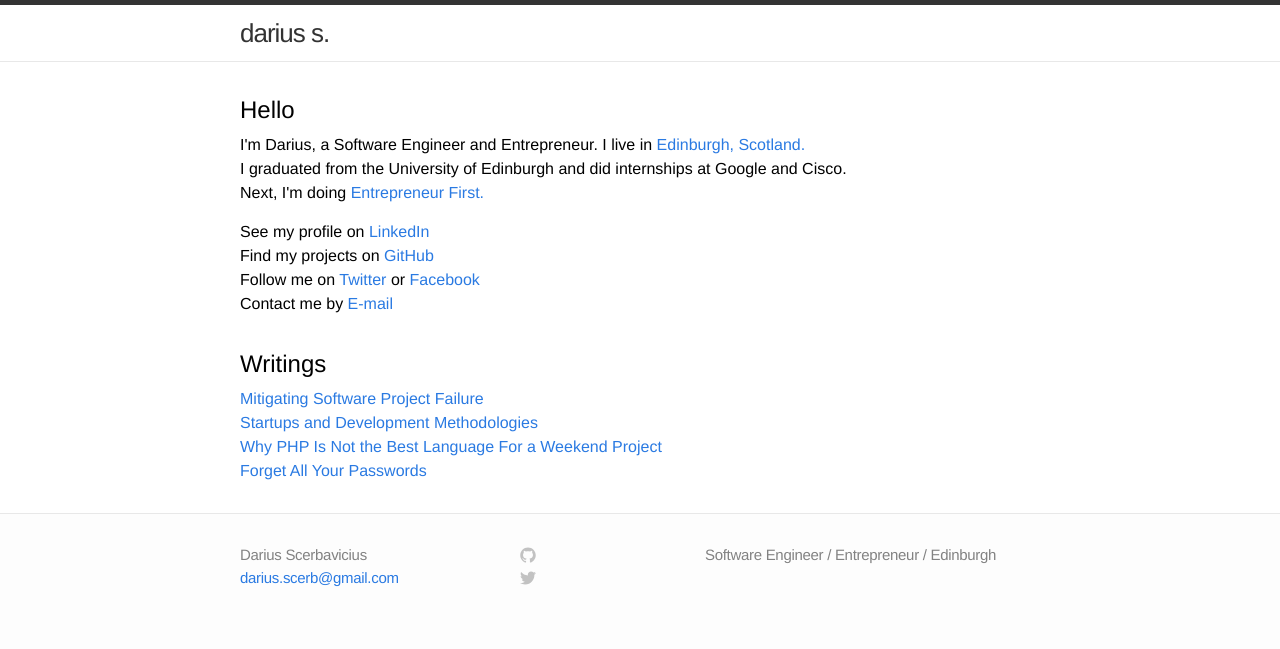
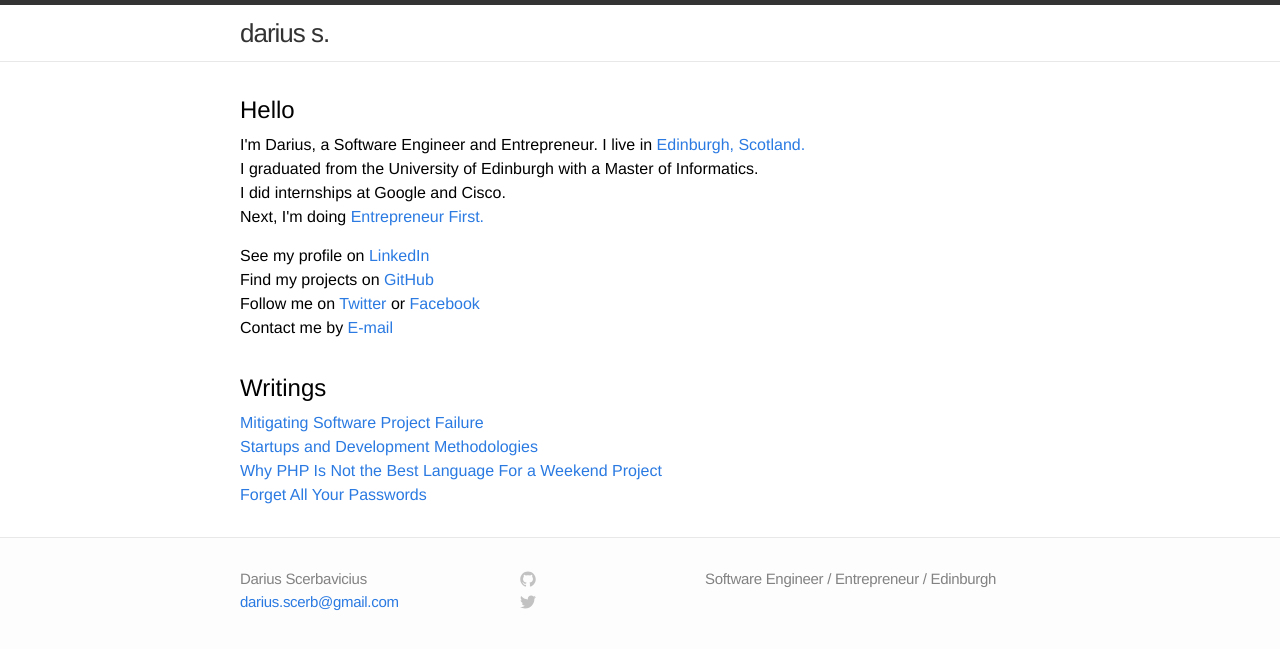
Before and after one commit to darka/dariuss.net, a Jekyll site: the page built from index.html, in a window 1280 px wide. Shown: the top 649 px of the page. Built offline with Jekyll 4.4.1, drawn with Linux system fonts in a browser that asks for light colours.

Commit message:
Added more info about my degree.

```diff
--- a/index.html
+++ b/index.html
@@ -8,8 +8,9 @@ layout: default
 
   <p>
   I'm Darius, a Software Engineer and Entrepreneur. I live in <a href="https://www.google.com/maps/place/Edinburgh/">Edinburgh, Scotland.</a><br/>
-  I graduated from the University of Edinburgh and did internships at Google and Cisco.<br />
-  Next, I'm doing <a href="http://www.entrepreneurfirst.org.uk/">Entrepreneur First.</a><br />
+  I graduated from the University of Edinburgh with a Master of Informatics.<br/>
+  I did internships at Google and Cisco.<br/>
+  Next, I'm doing <a href="http://www.entrepreneurfirst.org.uk/">Entrepreneur First.</a><br/>
   </p>
   <ul class="me">
     <li>See my profile on <a href="http://www.linkedin.com/in/scdarius">LinkedIn</a></li>
```
